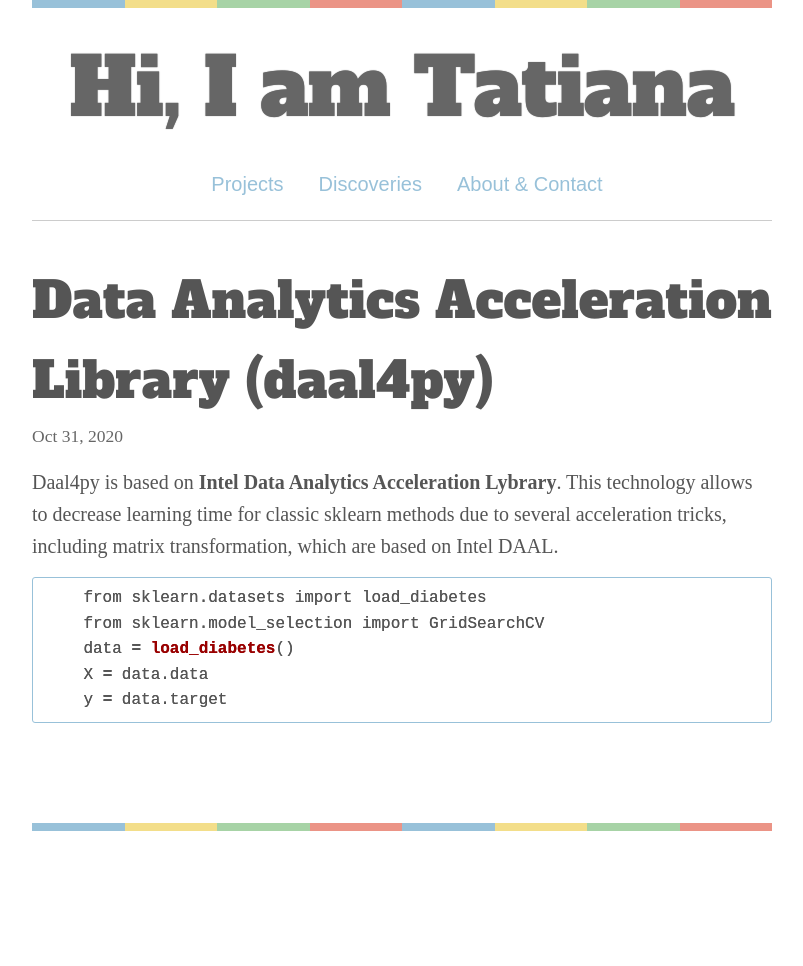
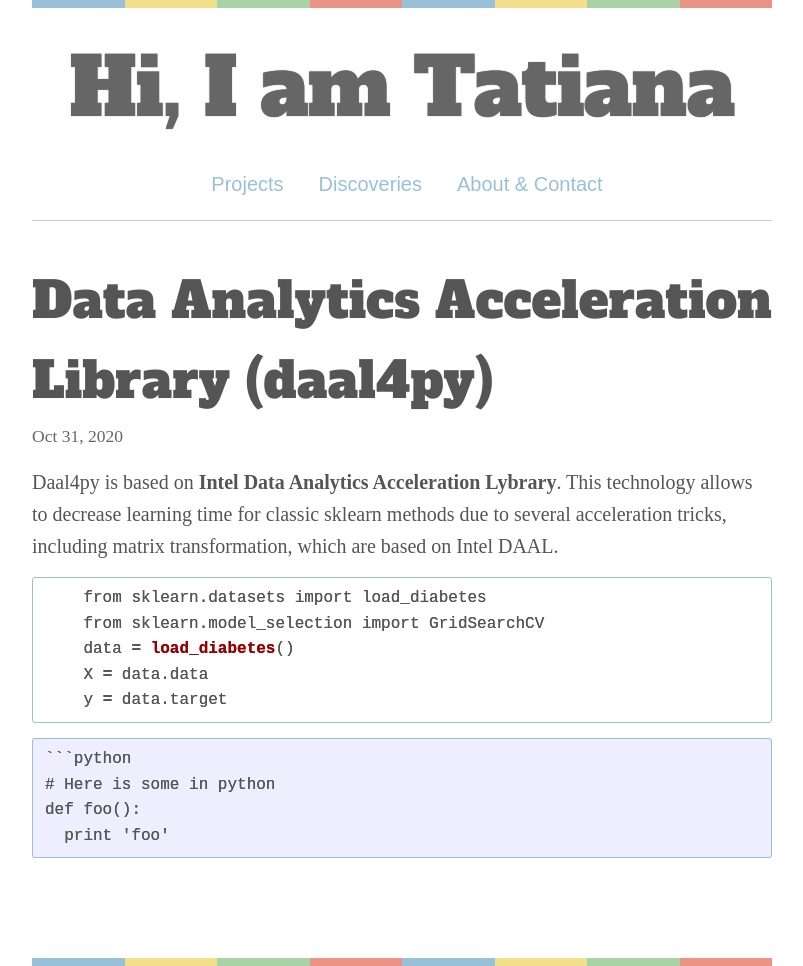
Before and after one commit to tatieliseeva/v-master, a Jekyll site: the page built from _posts/2020-10-31-Data_Analytics_Acceleration_Library(DAAL4PY)_check_out.markdown, in a window 1280 px wide. Shown: the whole page, without its empty margins (238-1041 px from the left). Built offline with Jekyll 4.4.1, drawn with Linux system fonts in a browser that asks for light colours; some web fonts are replaced; before the commit the page ends 900 px from its top, so only the background shows below that.

Commit message:
Update 2020-10-31-Data_Analytics_Acceleration_Library(DAAL4PY)_check_out.markdown

````diff
--- a/_posts/2020-10-31-Data_Analytics_Acceleration_Library(DAAL4PY)_check_out.markdown
+++ b/_posts/2020-10-31-Data_Analytics_Acceleration_Library(DAAL4PY)_check_out.markdown
@@ -14,3 +14,8 @@ Daal4py is based on **Intel Data Analytics Acceleration Lybrary**. This technolo
     X = data.data
     y = data.target
 {% endhighlight %}
+
+    ```python
+    # Here is some in python
+    def foo():
+      print 'foo'
````
